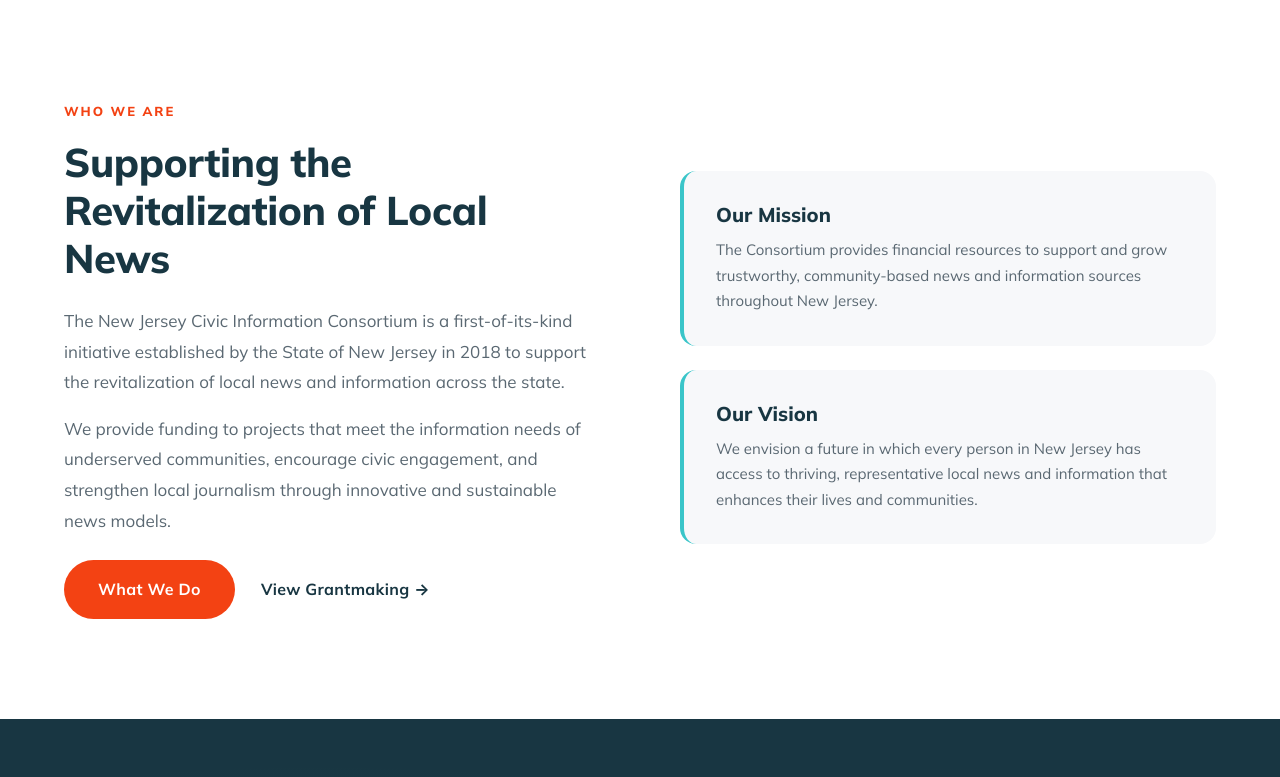
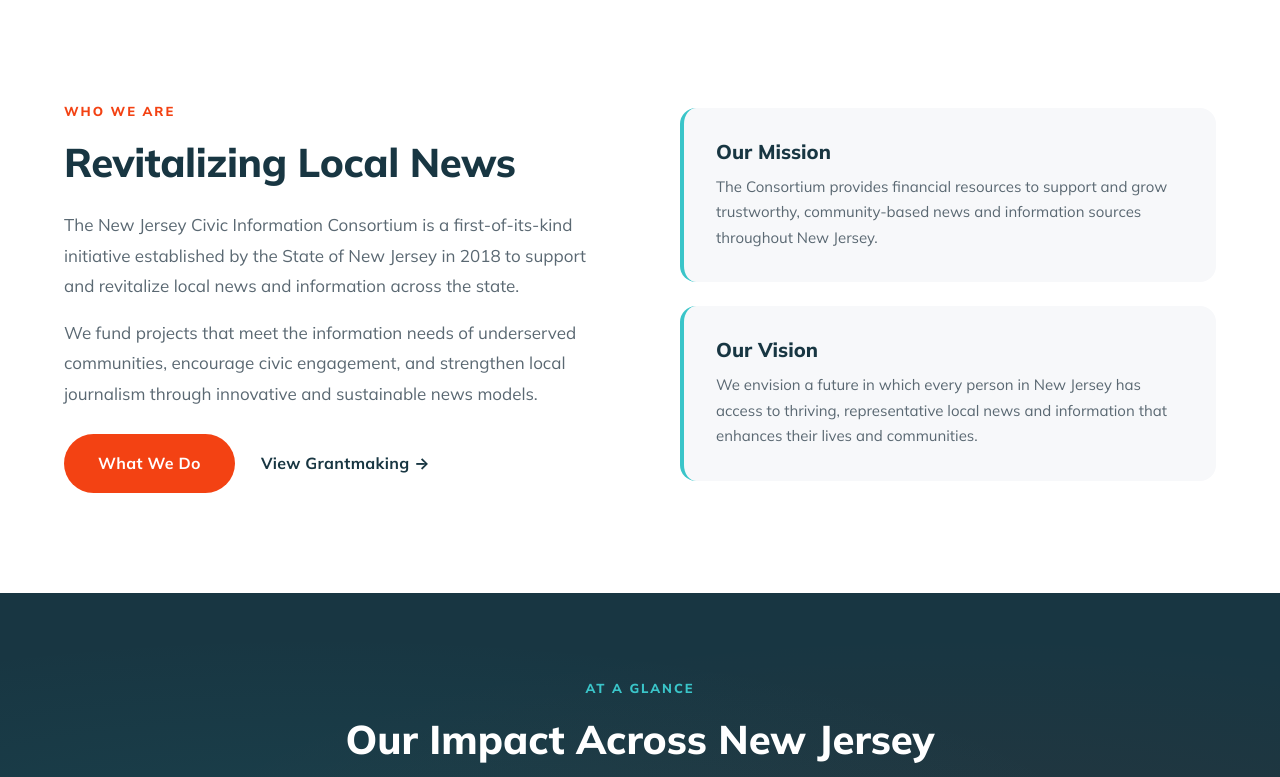
Before and after one commit to madi-mccool/njcivicinfo, a Jekyll site: the page built from docs/index.html, in a window 1280 px wide and 900 px high, scrolled down 641 px, cut to the strip 123-900 px from the top of the window. Built offline with Jekyll 4.4.1, drawn with Linux system fonts in a browser that asks for light colours.

Commit message:
Update copy in who we are.html

```diff
--- a/docs/index.html
+++ b/docs/index.html
@@ -24,9 +24,9 @@
   <div class="mission-content">
     <div class="mission-text">
       <span class="section-label">Who We Are</span>
-      <h2>Supporting the Revitalization of Local News</h2>
-      <p>The New Jersey Civic Information Consortium is a first-of-its-kind initiative established by the State of New Jersey in 2018 to support the revitalization of local news and information across the state.</p>
-      <p>We provide funding to projects that meet the information needs of underserved communities, encourage civic engagement, and strengthen local journalism through innovative and sustainable news models.</p>
+      <h2>Revitalizing Local News</h2>
+      <p>The New Jersey Civic Information Consortium is a first-of-its-kind initiative established by the State of New Jersey in 2018 to support and revitalize local news and information across the state.</p>
+      <p>We fund projects that meet the information needs of underserved communities, encourage civic engagement, and strengthen local journalism through innovative and sustainable news models.</p>
       <div class="mission-links">
         <a href="{{ '/what-we-do/' | relative_url }}" class="btn btn-primary">What We Do</a>
         <a href="{{ '/grantmaking/' | relative_url }}" class="btn btn-text">View Grantmaking <span>&rarr;</span></a>
```
